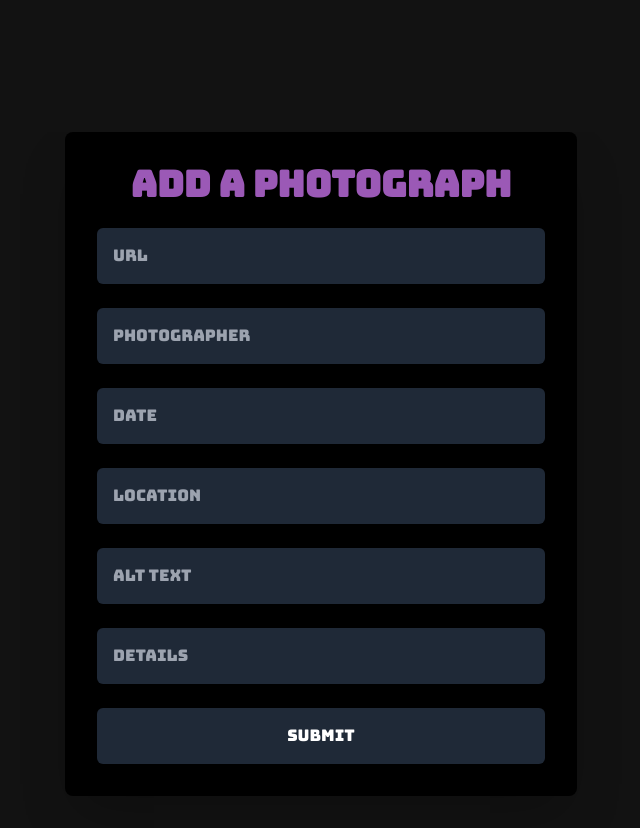
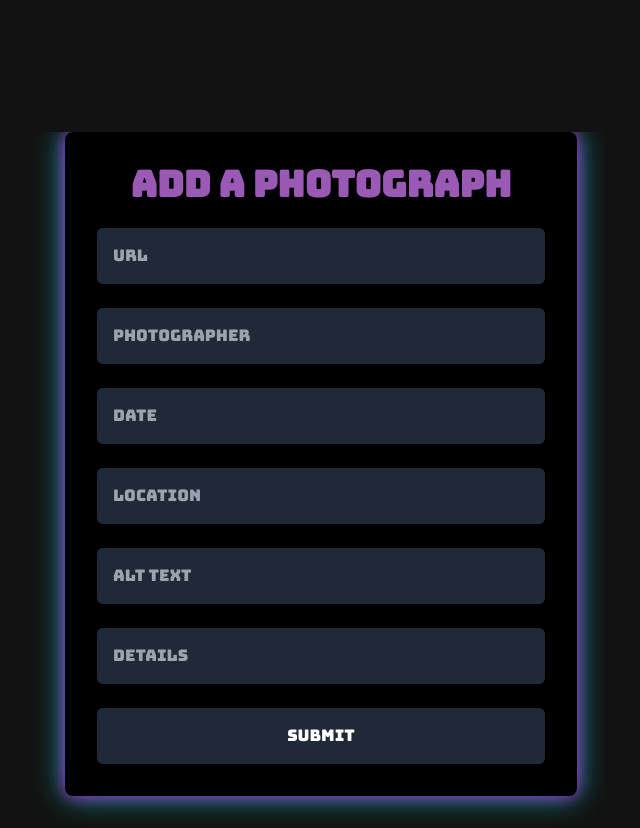
Before and after one commit to Bijorgo/photo-gallery-final-project, a React (Vite) app: page / in a window 1280 px wide. Shown: the part 760-1588 px from the top of the page, without its empty margins (319-959 px from the left). Built offline with nearby package versions, Linux system fonts and the light colour scheme; no server answers.

Commit message:
add more neon glow

```diff
--- a/src/components/Form.jsx
+++ b/src/components/Form.jsx
@@ -55,7 +55,7 @@ export default function Form({ addNewPhoto }){
     }
 
     return(
-        <form onSubmit={handleSubmit} className="max-w-lg mx-auto bg-black p-8 rounded-lg shadow-2xl space-y-6">
+        <form onSubmit={handleSubmit} className="max-w-lg mx-auto bg-black p-8 rounded-lg shadow-neon space-y-6">
             <h3 className="text-center text-4xl font-bold text-neonPurple mb-6 hover:text-neonCyan hover:animate-neonGlow transition-all">Add A Photograph</h3>
             <div>
                 <input
--- a/src/components/PhotographerCard.jsx
+++ b/src/components/PhotographerCard.jsx
@@ -4,7 +4,7 @@ export default function PhotographerCard( {photographers} ){
             {photographers.map( photographer => (
                 <div
                     key={photographer.id}
-                    className="w-80 bg-gray-700 text-white rounded-lg overflow-hidden shadow-lg transform hover:scale-105 transition-all"
+                    className="w-80 bg-gray-700 text-white rounded-lg overflow-hidden shadow-neon transform hover:scale-105 transition-all"
                 >
                     <h1 className="text-2xl font-semibold text-neonBlue hover:text-neonCyan transition-all mb-4">
                         {photographer.name}
--- a/src/pages/ErrorPage.jsx
+++ b/src/pages/ErrorPage.jsx
@@ -5,7 +5,7 @@ export default function ErrorPage(){
     const error = useRouteError();
     console.log(error);
     return(
-        <div className="min-h-screen text-white flex flex-col justify-center items-center py-12 px-6">
+        <div className="min-h-screen text-white flex flex-col justify-center items-center py-12 px-6 shadow-neon">
             <h1 className="text-6xl font-bold text-center text-neonPink mb-8 hover:text-neonCyan hover:animate-neonGlow transition-all">
                 Ruh roh, something went wrong!
             </h1>
```
